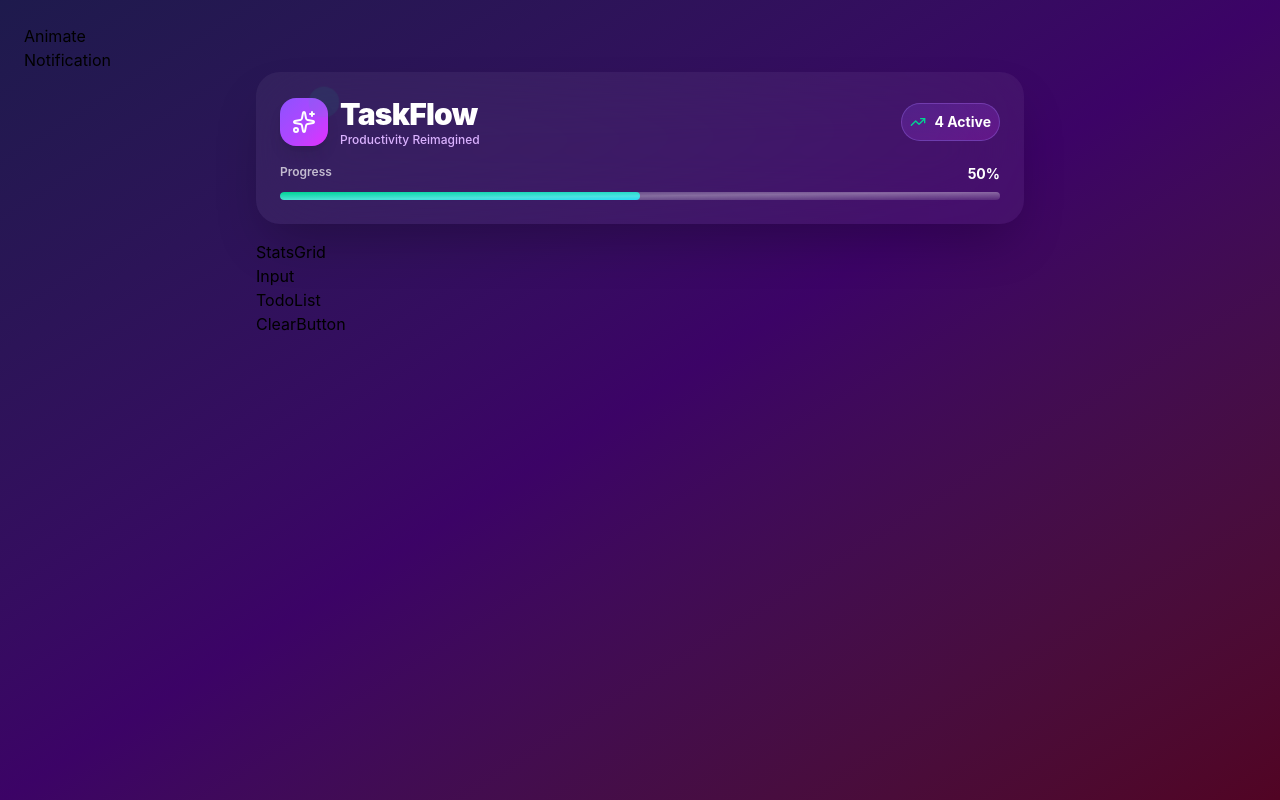
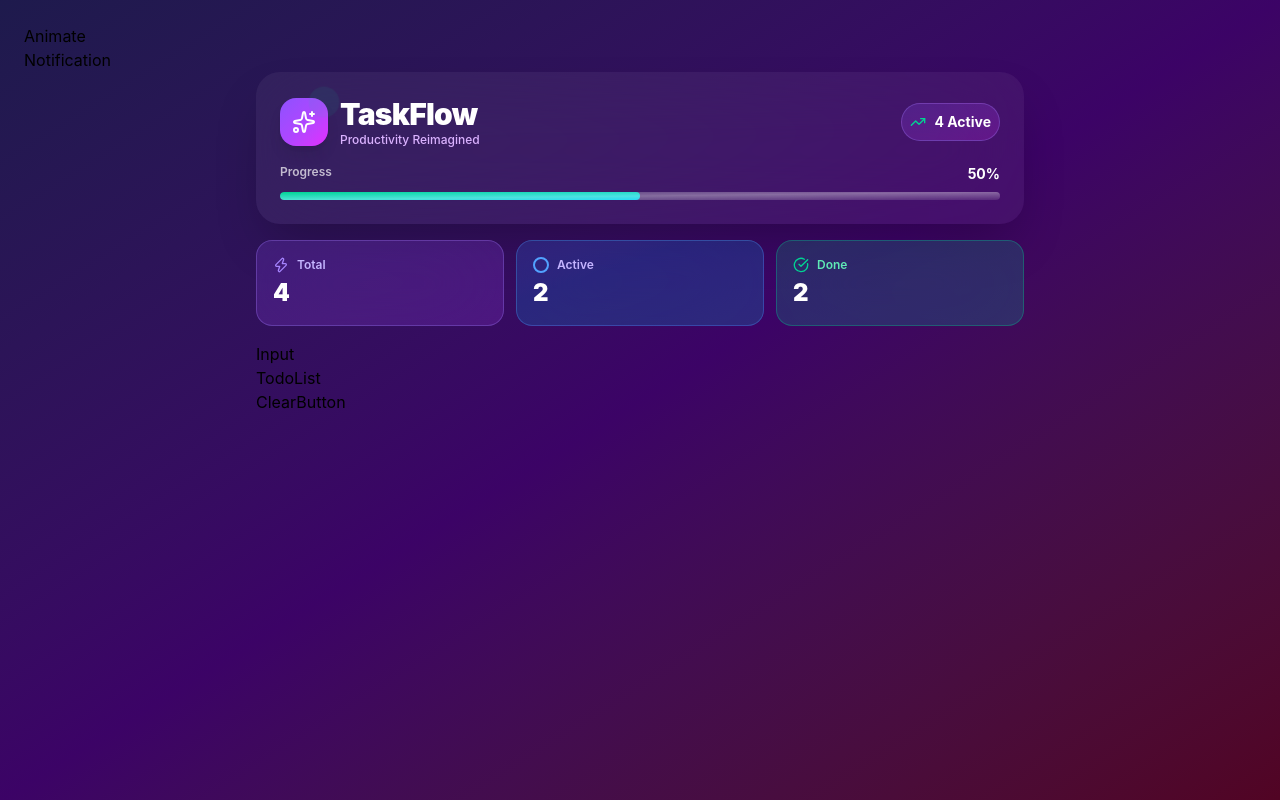
Before and after one commit to kapilchandrawal/Task-Flow-App, a React (Vite) app: page / in a window 1280 px wide. Built offline with nearby package versions, Linux system fonts and the light colour scheme.

Commit message:
Created statsgrid component

```diff
--- a/src/components/StatsGrid.jsx
+++ b/src/components/StatsGrid.jsx
@@ -1,9 +1,50 @@
-import React from 'react'
+import React from "react";
+import { Zap, CheckCircle } from "lucide-react";
 
 const StatsGrid = () => {
+  let totalTodos = 4;
+  let activeTodos = 2;
+  let completedTodos = 2;
+
   return (
-    <div>StatsGrid</div>
-  )
-}
+    <>
+      <div className="grid grid-cols-3 gap-3 mb-4">
 
-export default StatsGrid
+        <div
+          className="backdrop-blur-2xl bg-linear-to-br from-violet-500/20 to-purple-500/20 rounded-2xl border border-violet-400/30 p-4
+          hover:scale-105 transition-transform duration-300 cursor-pointer"
+          >
+          <div className="flex items-center gap-2 mb-1">
+            <Zap size={16} className="text-violet-400" />
+            <span className="text-violet-300 text-xs font-semibold">Total</span>
+          </div>
+          <div className="text-2xl font-black text-white">{totalTodos}</div>
+        </div>
+
+        <div
+          className="backdrop-blur-2xl bg-linear-to-br from-blue-500/20 to-cyan-500/20 rounded-2xl border border-blue-400/30 p-4
+          hover:scale-105 transition-transform duration-300 cursor-pointer"
+          >
+          <div className="flex items-center gap-2 mb-1">
+            <div className="w-4 h-4 rounded-full border-2 border-blue-400"></div>
+            <span className="text-violet-300 text-xs font-semibold">Active</span>
+          </div>
+          <div className="text-2xl font-black text-white">{activeTodos}</div>
+        </div>
+
+        <div
+          className="backdrop-blur-2xl bg-linear-to-br from-emerald-500/20 to-teal-500/20 rounded-2xl border border-emerald-400/30 p-4
+          hover:scale-105 transition-transform duration-300 cursor-pointer"
+          >
+          <div className="flex items-center gap-2 mb-1">
+            <CheckCircle size={16} className="text-emerald-400" />
+            <span className="text-emerald-300 text-xs font-semibold">Done</span>
+          </div>
+          <div className="text-2xl font-black text-white">{completedTodos}</div>
+        </div>
+      </div>
+    </>
+  );
+};
+
+export default StatsGrid;
```
